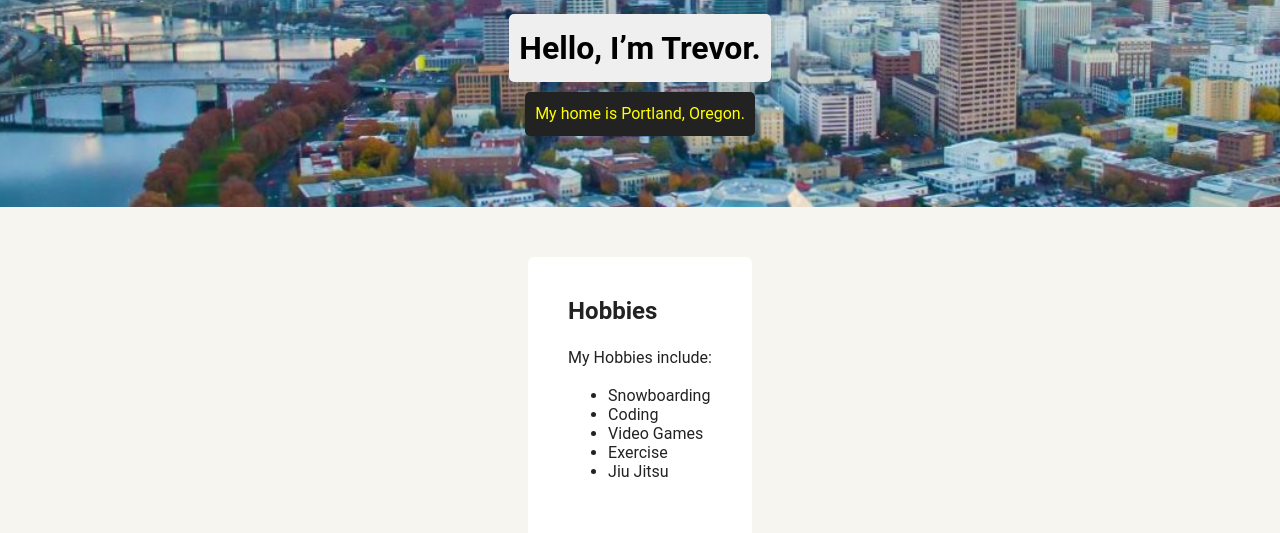
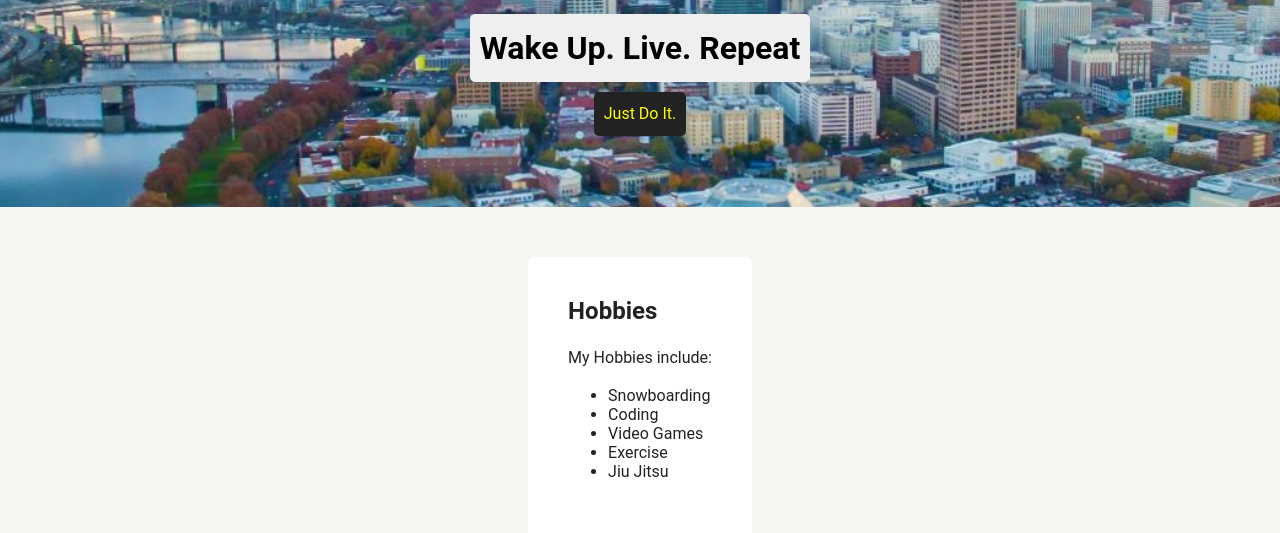
Before and after one commit to Trevor24zx/techdegree-project-1, a plain HTML site: page hobbies.html in a window 1280 px wide. Shown: the part 263-796 px from the top of the page. Drawn offline with Linux system fonts and the light colour scheme.

Commit message:
updated headings

```diff
--- a/hobbies.html
+++ b/hobbies.html
@@ -21,8 +21,8 @@
 
     <header>
       <img src="images/husky.jpg" alt="Excited siberian husky" class="profile-image4">
-      <h1 class="tag name">Hello, I’m Trevor.</h1>
-      <p class="tag location">My home is Portland, Oregon.</p>
+      <h1 class="tag name">Wake Up. Live. Repeat</h1>
+      <p class="tag location">Just Do It.</p>
     </header>
 
     <main class="flex">
```
Also changed, not shown: contact.html (+1 -1 lines).
